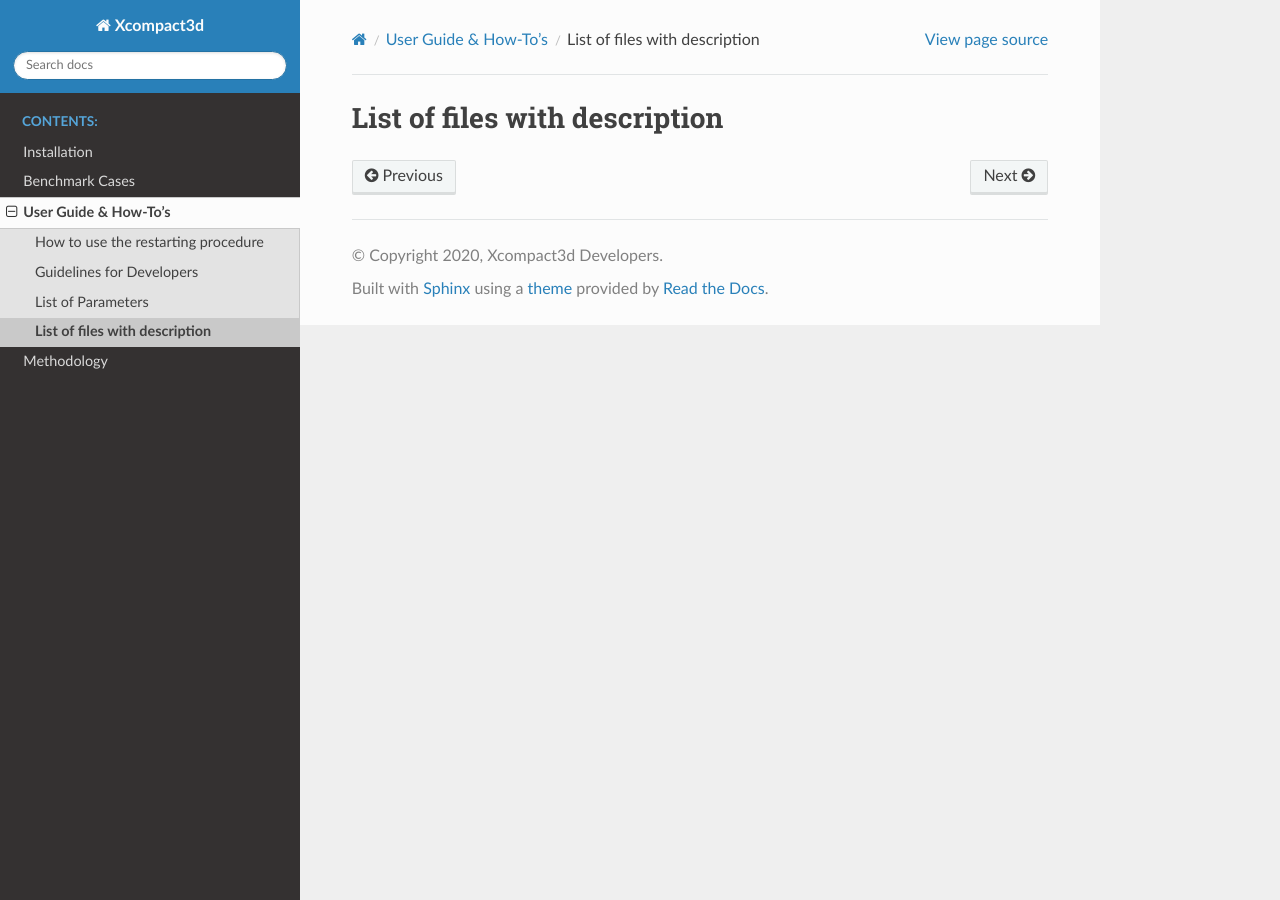
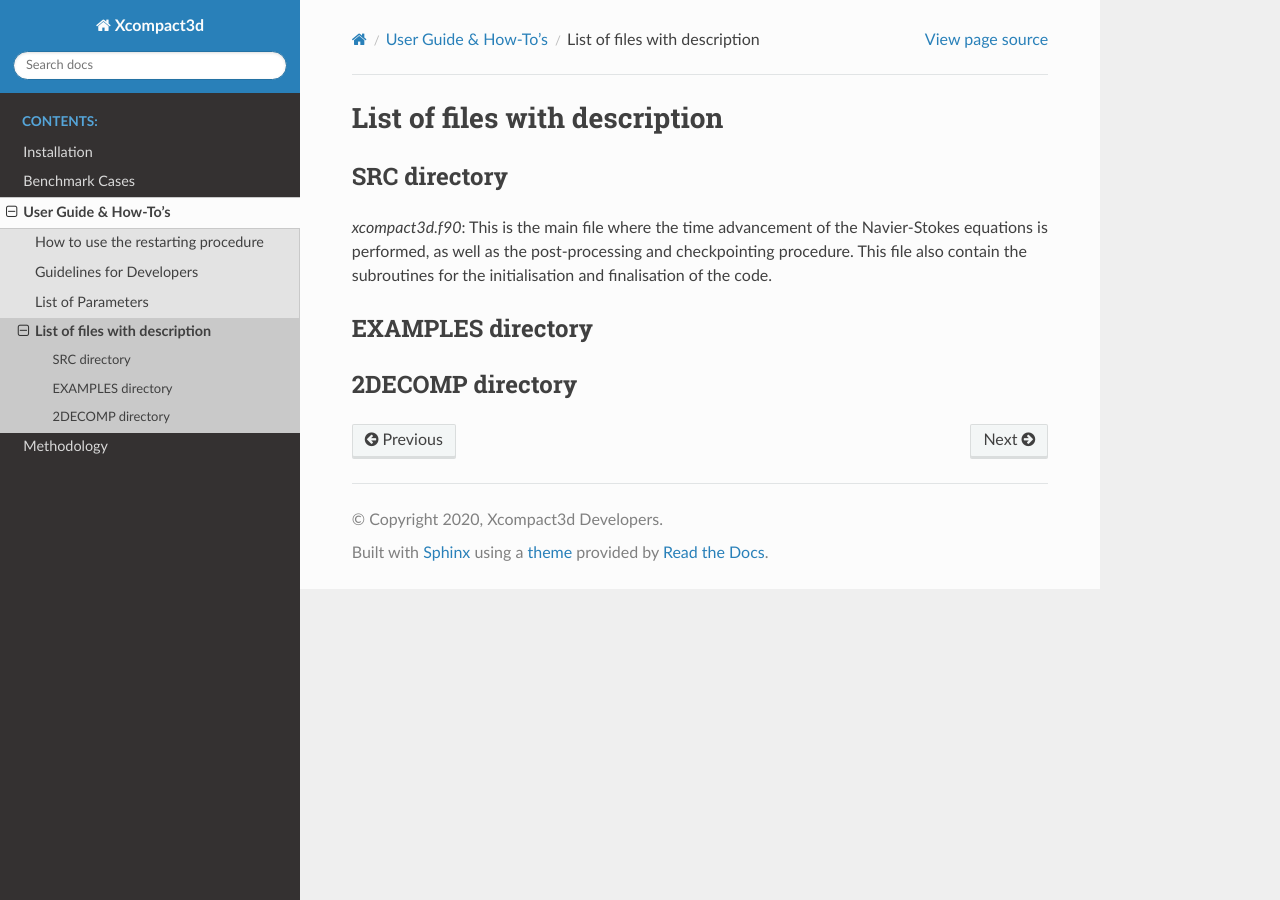
Before and after one commit to xcompact3d/Incompact3d, a Sphinx documentation site: the page built from docs/pages/user_guide/list_files.rst, in a window 1280 px wide. Built offline with Sphinx 7.4.7 and the Read the Docs theme 2.0.0, drawn with Linux system fonts in a browser that asks for light colours.

Commit message:
update list of files

```diff
--- a/docs/pages/user_guide/list_files.rst
+++ b/docs/pages/user_guide/list_files.rst
@@ -1,2 +1,12 @@
 List of files with description
 ==============================
+
+SRC directory
+-------------
+`xcompact3d.f90`: This is the main file where the time advancement of the Navier-Stokes equations is performed, as well as the post-processing and checkpointing procedure. This file also contain the subroutines for the initialisation and finalisation of the code.
+
+EXAMPLES directory
+------------------
+
+2DECOMP directory
+------------------
```
